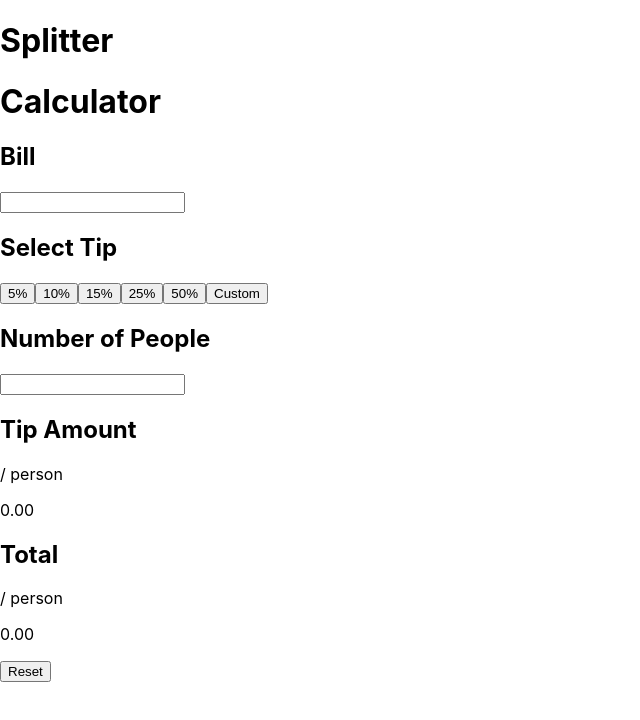
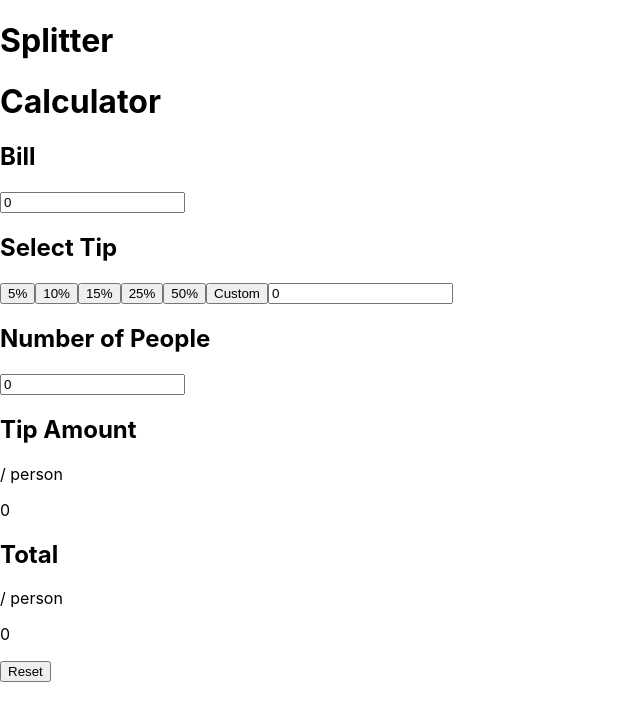
Before and after one commit to aylingyoren/tip-calculator-app, a React (Create React App) app: page / in a window 1280 px wide. Both pictures are taken after a click on the button "Custom". Shown: the top 720 px of the page, without its empty margins (0-640 px from the left). Built offline with nearby package versions, Linux system fonts and the light colour scheme.

Commit message:
feat: raw calc wd custom tip

```diff
--- a/src/App.js
+++ b/src/App.js
@@ -1,5 +1,5 @@
+import Calculator from "./components/Calculator/Calculator";
 import "./App.css";
-import Calculator from "./components/Calculator/Calculator";
 
 function App() {
   return (
--- a/src/components/Bill/Bill.js
+++ b/src/components/Bill/Bill.js
@@ -1,10 +1,12 @@
 import React from "react";
 
-function Bill() {
+function Bill(props) {
+  const { bill, setBill } = props;
+
   return (
     <>
       <h2>Bill</h2>
-      <input />
+      <input value={bill} onChange={(e) => setBill(e.target.value)} />
     </>
   );
 }
--- a/src/components/Calculator/Calculator.js
+++ b/src/components/Calculator/Calculator.js
@@ -1,18 +1,67 @@
-import React from "react";
+import { useState, useEffect } from "react";
 import Bill from "../Bill/Bill";
 import NumberOfPeople from "../NumberOfPeople/NumberOfPeople";
 import ResultValues from "../ResultValues/ResultValues";
 import TipSelector from "../TipSelector/TipSelector";
 
 function Calculator() {
+  const [tip, setTip] = useState(0);
+  const [bill, setBill] = useState(0);
+  const [numberOfPeople, setNumberOfPeople] = useState(0);
+  const [totalPerPerson, setTotalPerPerson] = useState(0);
+  const [tipPerPerson, setTipPerPerson] = useState(0);
+  const [customValue, setCustomValue] = useState("");
+  const [reset, setReset] = useState(false);
+
+  useEffect(() => {
+    if (numberOfPeople === 0) {
+      setTipPerPerson(0);
+      setTotalPerPerson(0);
+    } else {
+      const tempTotal = bill * (1 + tip / 100);
+      const tempTotalPerPerson =
+        Math.round((tempTotal / numberOfPeople) * 100) / 100;
+      const tempTipPerPerson =
+        Math.round(((tempTotal - bill) / numberOfPeople) * 100) / 100;
+      setTipPerPerson(tempTipPerPerson);
+      setTotalPerPerson(tempTotalPerPerson);
+    }
+  }, [bill, tip, numberOfPeople]);
+
+  useEffect(() => {
+    if (reset) {
+      setTipPerPerson(0);
+      setTotalPerPerson(0);
+      setReset(false);
+      setTip(0);
+      setBill(0);
+      setNumberOfPeople(0);
+      setCustomValue("");
+    }
+  }, [reset]);
+
+  const handleReset = () => setReset(true);
+
   return (
     <>
       <h1>Calculator</h1>
-      <Bill />
-      <TipSelector />
-      <NumberOfPeople />
+      <Bill bill={bill} setBill={setBill} />
+      <TipSelector
+        tip={tip}
+        setTip={setTip}
+        customValue={customValue}
+        setCustomValue={setCustomValue}
+      />
+      <NumberOfPeople
+        numberOfPeople={numberOfPeople}
+        setNumberOfPeople={setNumberOfPeople}
+      />
       <div>
-        <ResultValues />
+        <ResultValues
+          tipPerPerson={tipPerPerson}
+          totalPerPerson={totalPerPerson}
+          handleReset={handleReset}
+        />
       </div>
     </>
   );
--- a/src/components/NumberOfPeople/NumberOfPeople.js
+++ b/src/components/NumberOfPeople/NumberOfPeople.js
@@ -1,10 +1,15 @@
 import React from "react";
 
-function NumberOfPeople() {
+function NumberOfPeople(props) {
+  const { numberOfPeople, setNumberOfPeople } = props;
+
   return (
     <>
       <h2>Number of People</h2>
-      <input />
+      <input
+        value={numberOfPeople}
+        onChange={(e) => setNumberOfPeople(e.target.value)}
+      />
     </>
   );
 }
--- a/src/components/ResultValues/ResultValues.js
+++ b/src/components/ResultValues/ResultValues.js
@@ -1,14 +1,16 @@
 import React from "react";
 
-function ResultValues() {
+function ResultValues(props) {
+  const { tipPerPerson, totalPerPerson, handleReset } = props;
+
   return (
     <div>
       <h2>Tip Amount</h2>
       <p>/ person</p>
-      <p>0.00</p>
+      <p>{tipPerPerson}</p>
       <h2>Total</h2>
       <p>/ person</p>
-      <p>0.00</p>
+      <p>{totalPerPerson}</p>
       <button>Reset</button>
     </div>
   );
--- a/src/components/TipSelector/TipSelector.js
+++ b/src/components/TipSelector/TipSelector.js
@@ -1,6 +1,9 @@
-import React from "react";
+import React, { useState } from "react";
 
-function TipSelector() {
+function TipSelector(props) {
+  const { tip, setTip, customValue, setCustomValue } = props;
+  const [showCustomInput, setShowCustomInput] = useState(false);
+
   return (
     <>
       <h2>Select Tip</h2>
@@ -9,7 +12,16 @@ function TipSelector() {
       <button>15%</button>
       <button>25%</button>
       <button>50%</button>
-      <button>Custom</button>
+      <button
+        onClick={() => {
+          setShowCustomInput((showCustomInput) => !showCustomInput);
+        }}
+      >
+        Custom
+      </button>
+      {showCustomInput ? (
+        <input value={tip} onChange={(e) => setTip(e.target.value)} />
+      ) : null}
     </>
   );
 }
```
